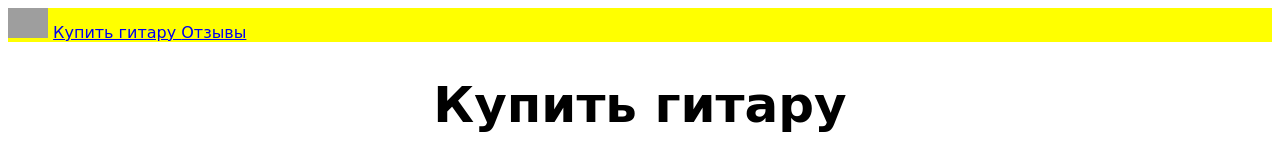
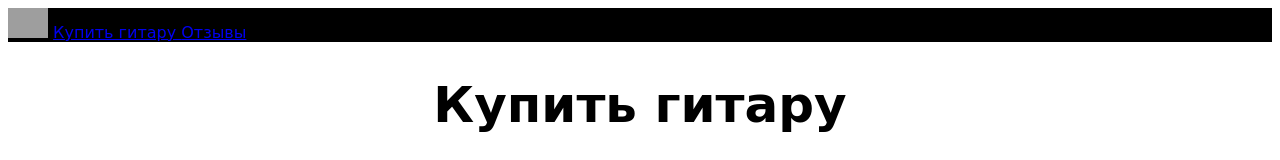
Before and after one commit to TraksYaroslav/BuyGuitar, a plain HTML site: page index.html in a window 1280 px wide. Shown: the top 160 px of the page. Drawn offline with Linux system fonts and the light colour scheme; grey boxes are pictures that could not be loaded.

Commit message:
Update index.html

```diff
--- a/index.html
+++ b/index.html
@@ -1,7 +1,7 @@
 <html>
     <title> Купить гитару   </title>
          <body style="background-color: white;font-family: cursive">
-             <header style="background-color: yellow">
+             <header style="background-color: black">
                  <img src="https://drive.google.com//uc?export=view&id=1sZQSjpjo909spBK14H77sZy1BTuRwMXe" height="30" widht="30"/>
                  <a href="#catalog">Купить гитару </a>
                  <a href="#feedback"> Отзывы </a>
```
